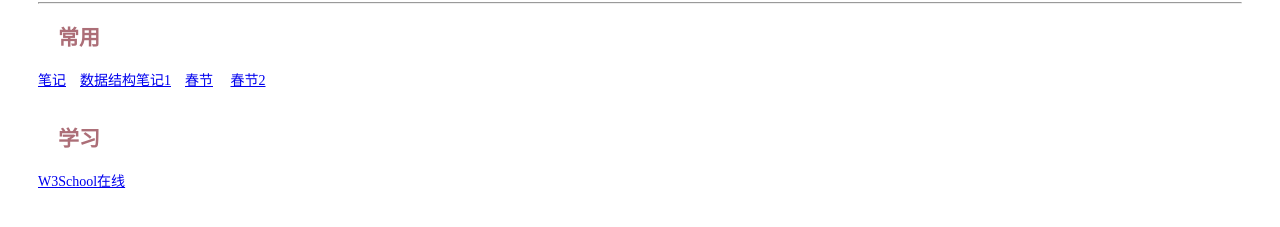
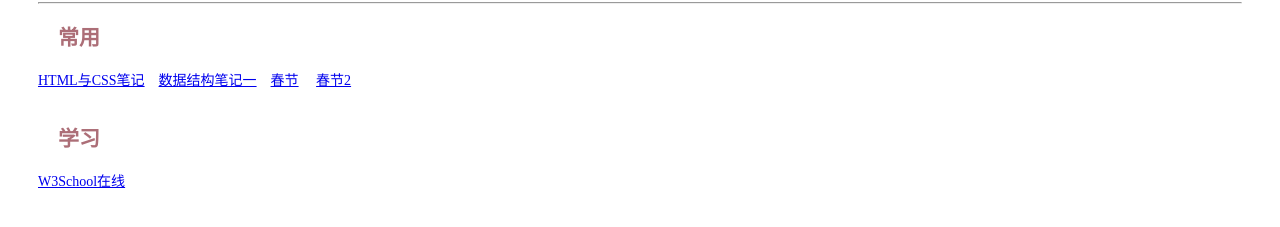
Before and after one commit to hanghang2333/weweb, a plain HTML site: page index.html in a window 1280 px wide. Shown: the part 159-386 px from the top of the page. Drawn offline with Linux system fonts and the light colour scheme.

Commit message:
增加ds1st

```diff
--- a/index.html
+++ b/index.html
@@ -40,8 +40,8 @@ clear:both;
 <br>
 <hr>
 <h2 class="centergray">常用</h2>
-<a href="note/笔记.html">笔记</a>&nbsp;&nbsp;&nbsp;
-<a href="note/ds1st.html">数据结构笔记1</a>&nbsp;&nbsp;&nbsp;
+<a href="note/笔记.html">HTML与CSS笔记</a>&nbsp;&nbsp;&nbsp;
+<a href="note/ds1st.html">数据结构笔记一</a>&nbsp;&nbsp;&nbsp;
 <a href="festival/springfestival.html">春节</a>&nbsp;&nbsp;&nbsp;&nbsp;
 <a href="春节/index.html">春节2</a>&nbsp;&nbsp;&nbsp;&nbsp;
 <br>
```
